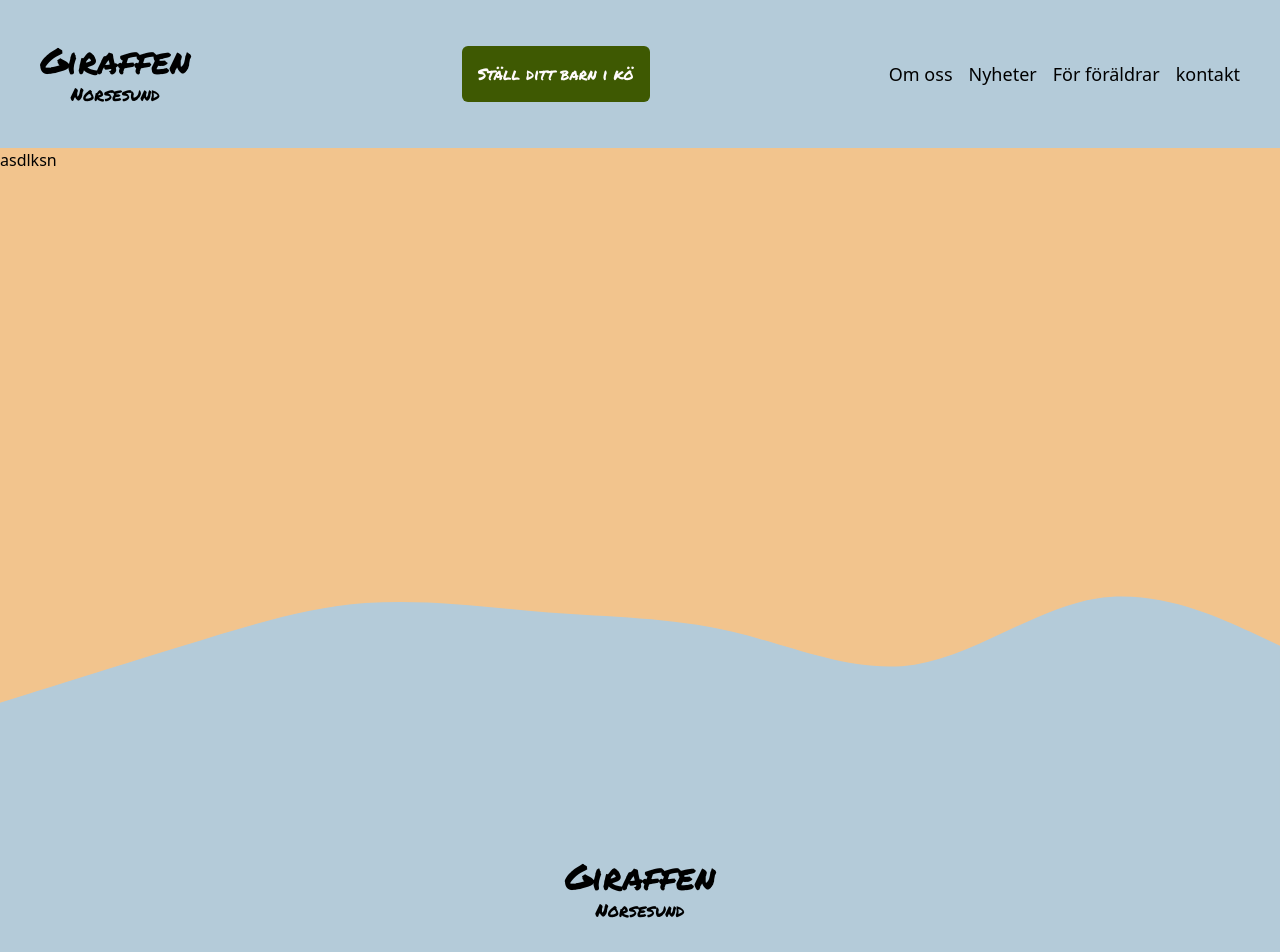
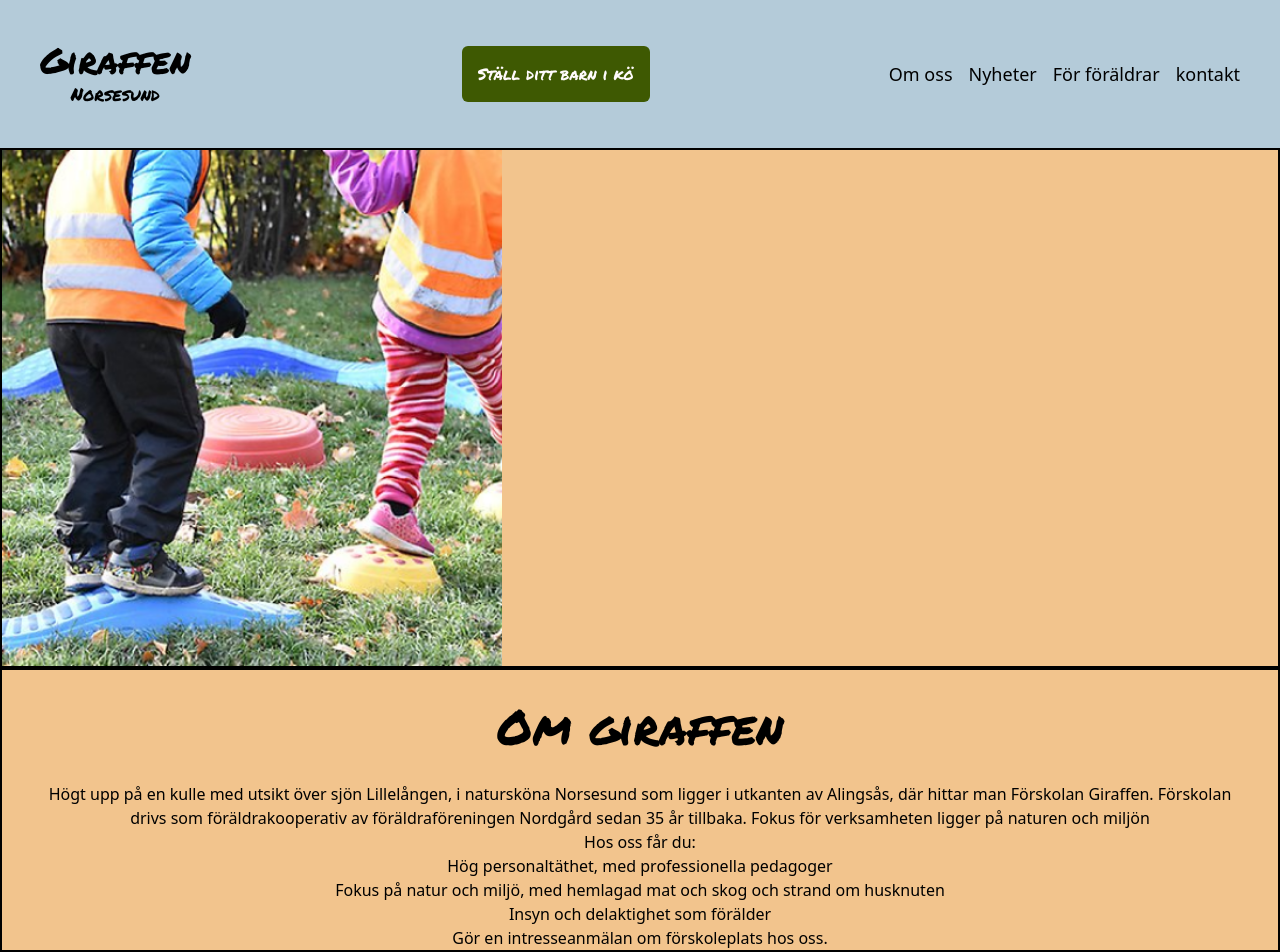
Before and after one commit to dannebrob/giraffen, a Next.js app: page / in a window 1280 px wide. Shown: the top 952 px of the page. Built offline with nearby package versions, Linux system fonts and the light colour scheme.

Commit message:
update, added hero section

```diff
--- /dev/null
+++ b/src/components/Hero.js
@@ -0,0 +1,48 @@
+import React from 'react'
+import { Permanent_Marker } from 'next/font/google'
+
+import Image from 'next/image'
+import heroMobile from '../assets/hero-mobile.png'
+
+console.log(heroMobile);
+
+const permanent_marker = Permanent_Marker({
+    subsets: ['latin'],
+    weight: ['400'],
+    display: 'swap',
+  })
+
+export const Hero = () => {
+  return (
+    <section className='hero w-full'>
+        <div className='w-full'>
+            <div className='w-full border-solid border-2 border-indigo-600'>
+            <Image
+                src={heroMobile}
+                width={500}
+                height={400}
+                alt="Barn som leker"
+    />
+            </div>
+            <div className='w-full border-solid border-2 border-indigo-600 flex flex-col text-center px-8'>
+            <h1 className={`${permanent_marker.className} text-5xl py-8`}>Om giraffen</h1>
+
+            <p className=''>
+                Högt upp på en kulle med utsikt över sjön Lillelången, i natursköna Norsesund som ligger i utkanten av Alingsås,
+                där hittar man Förskolan Giraffen.
+                Förskolan drivs som föräldrakooperativ av föräldraföreningen Nordgård sedan 35 år tillbaka.
+                Fokus för verksamheten ligger på naturen och miljön
+            </p>
+
+            <p className=''> Hos oss får du:</p>
+            <ul>
+                <li> Hög personaltäthet, med professionella pedagoger</li>
+                <li>Fokus på natur och miljö, med hemlagad mat och skog och strand om husknuten</li>
+                <li>Insyn och delaktighet som förälder</li>
+            </ul>
+            <p>Gör en intresseanmälan om förskoleplats hos oss.</p>
+            </div>
+        </div>
+    </section>
+  )
+}
--- a/src/components/header/TopHead.js
+++ b/src/components/header/TopHead.js
@@ -21,7 +21,7 @@ export const TopHead = () => {
   return (
     <>
     {!isOpen ?
-    <section className="w-screen bg-lightBlue flex justify-between items-center" >
+    <section className="w-full bg-lightBlue flex justify-between items-center" >
     <Logo/>
     <div className="flex flex-col aline-end max-w-fit">
         <Link href="/intresse" className={`bg-green rounded-md p-4 text-white ${permanent_marker.className}`}>Ställ ditt barn i kö</Link>
--- a/src/pages/index.js
+++ b/src/pages/index.js
@@ -2,14 +2,16 @@ import Image from 'next/image'
 import { Inter } from 'next/font/google'
 import { PermanentMarker } from 'next/font/google'
 import {TopHead} from '../components/header/TopHead'
-import {Footer, footer} from '../components/footer/Footer'
+import {Footer} from '../components/footer/Footer'
+import { Hero } from '../components/Hero'
+
 
 
 export default function Home() {
   return (
     <main>
       <TopHead />
-      <div className='h-96'>asdlksn</div> {/* bara för att visa */}
+      <Hero />
       <Footer />
     </main>
   )
```
Also changed, not shown: src/assets/hero-mobile.png (added), src/assets/hero.png (added).
